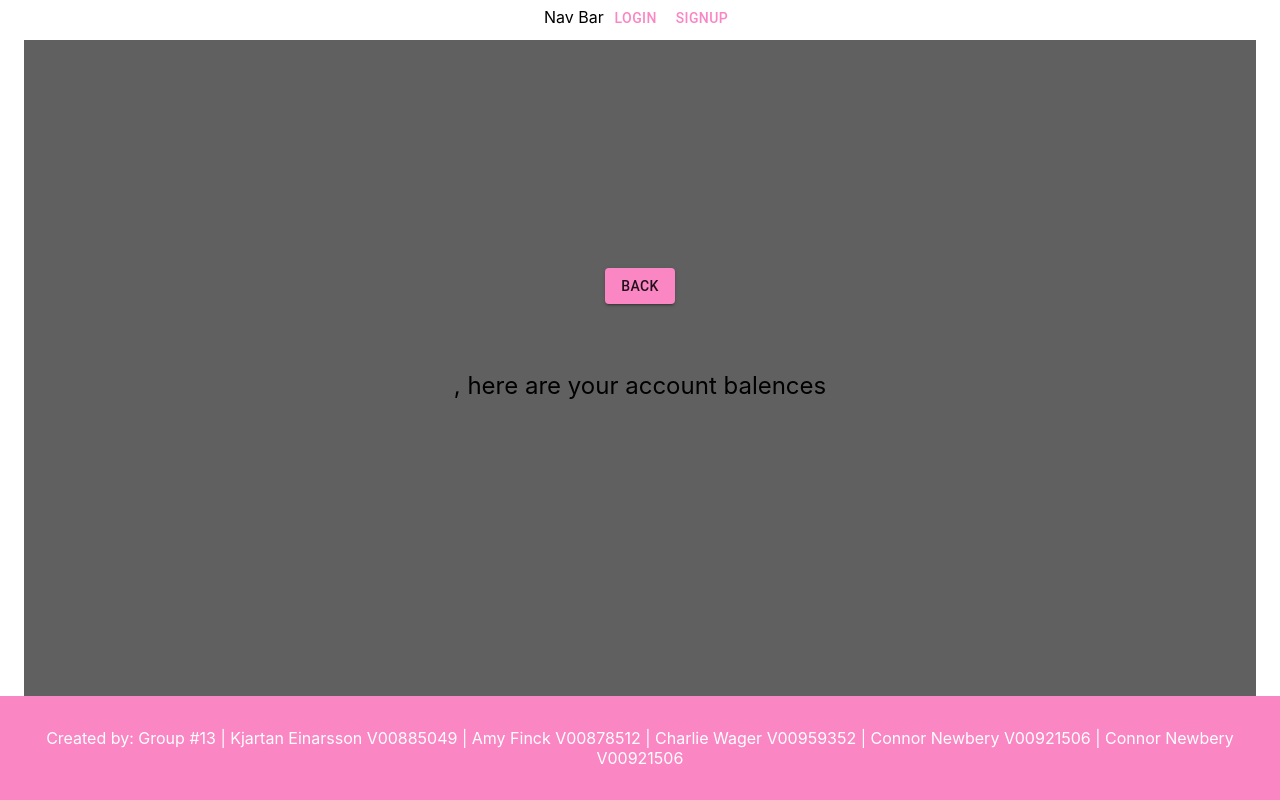
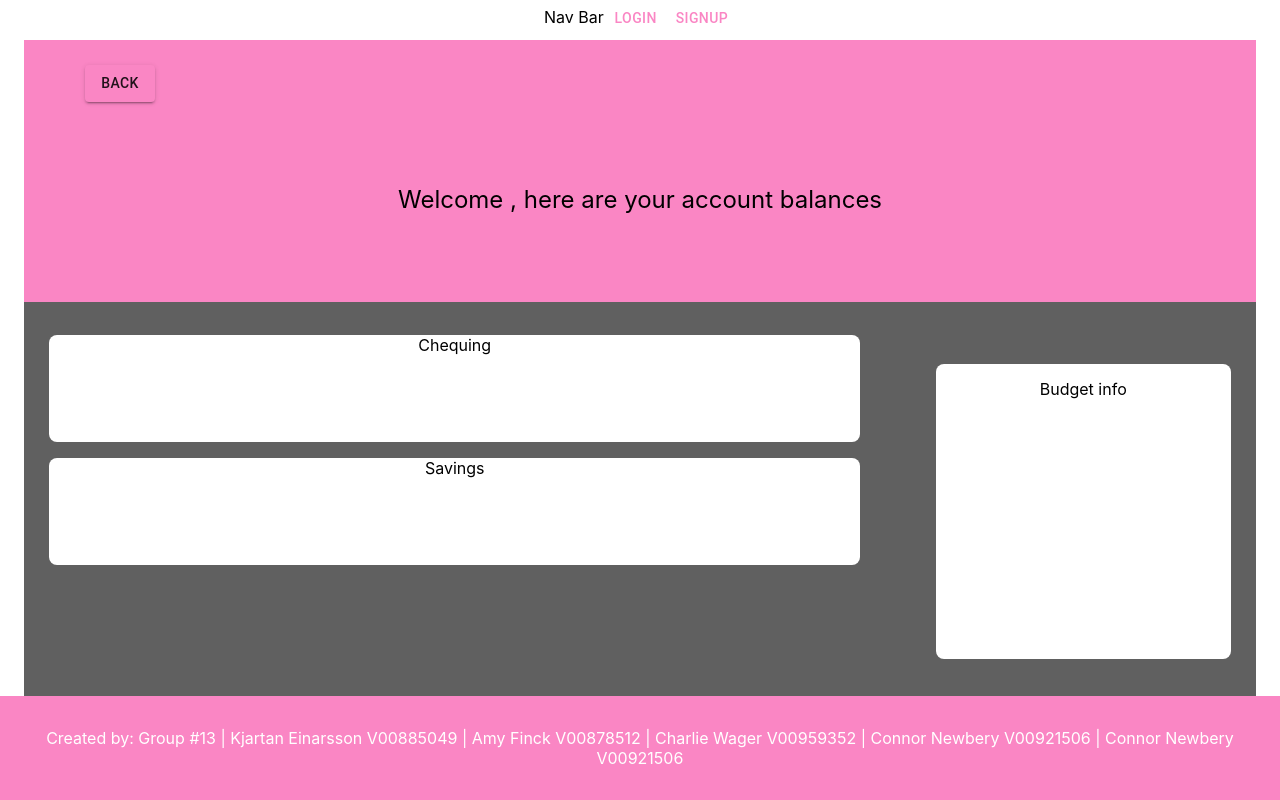
Before and after one commit to KjartanE/Seng371Project, a Next.js app in the folder app/: page /bankPages/accounts in a window 1280 px wide. Built offline with nearby package versions, Linux system fonts and the light colour scheme.

Commit message:
Created the basic interface

```diff
--- a/app/src/pages/bankPages/accounts.tsx
+++ b/app/src/pages/bankPages/accounts.tsx
@@ -1,7 +1,7 @@
 import Head from "next/head"
 import styles from "@/styles/Home.module.css"
 import { useAuth } from "../../context/UserContext"
-import { Button } from '@mui/material';
+import { Button, Box, Grid } from '@mui/material';
 import { useRouter } from "next/router"
 
 export default function Main() {
@@ -21,13 +21,55 @@ export default function Main() {
         <meta name="viewport" content="width=device-width, initial-scale=1" />
         <link rel="icon" href="/piggy-bank.ico" />
       </Head>
-      <main className={styles.main}>
-        <div className={styles.backButton}>
-          <Button variant="contained" onClick={() => {
-            router.push("/main")
-          }}>Back</Button>
-        </div>
-        <div className={styles.description}>{user?.username || ""}, here are your account balences</div>
+      <main className={styles.accountPage}>
+        <Box sx = {{backgroundColor: 'primary.main', width: 1, height: '40%', position: 'top'}}>
+          <Grid container spacing = {2} sx = {{paddingTop: '25px'}}>
+            <Grid item xs ={2}>
+              <Button variant="contained" onClick={() => {
+                router.push("/main")
+              }}>Back</Button>
+            </Grid>
+            <Grid item xs ={12}>
+              <div className={styles.description}>
+                Welcome {user?.username || ""}, here are your account balances
+              </div>
+            </Grid>
+          </Grid>
+        </Box>
+
+        <Box sx = {{
+          height: '60%',
+          width: 1,
+          paddingTop: '25px',
+          paddingLeft: '25px',
+          paddingRight: '25px',
+          display: 'flex',
+          alignItems: 'center',
+          justifyContent: 'space-between'
+        }}>
+          <Grid container spacing = {2} direction = 'column' sx = {{width: '70%', height: 1}}>
+            <Grid item xs= {4} sx = {{height: '50%'}}>
+              <Box sx = {{bgcolor: '#ffffff', color: "#000000", borderRadius: 2, height: 1}}>
+                Chequing
+              </Box>
+            </Grid>
+            <Grid item xs= {4} sx = {{height: '50%'}}>
+              <Box sx = {{bgcolor: '#ffffff', color: "#000000", borderRadius: 2, height: 1}}>
+                  Savings
+              </Box>
+            </Grid>
+          </Grid>
+          <Box sx = {{
+            bgcolor: '#ffffff',
+            color: "#000000",
+            borderRadius: 2,
+            width: '25%',
+            height: '80%',
+            padding: '15px'
+          }}>
+            Budget info
+          </Box>
+        </Box>
       </main>
     </>
   )
--- a/app/src/styles/Home.module.css
+++ b/app/src/styles/Home.module.css
@@ -160,3 +160,13 @@
   flex-direction: row;
   justify-content: flex-start;
 }
+
+.accountPage {
+  min-height: 100%;
+  padding: 0;
+  display: flex;
+  flex-direction: column;
+  justify-content: flex-start;
+  align-items: center;
+  background: #606060;
+}
```
